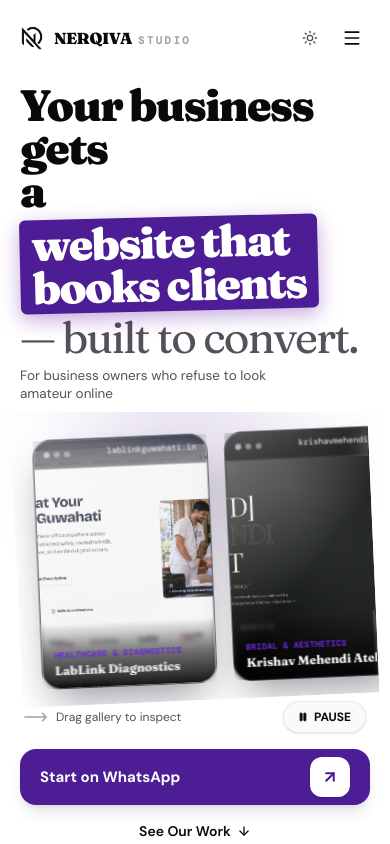
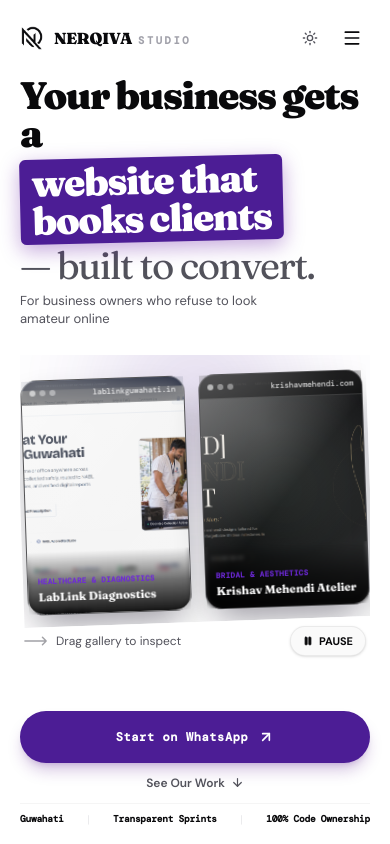
Before and after one commit to dipexplorer/nerqiva-agency-site, a Next.js app: page / in a window 390 px wide. Shown: the top 844 px of the page. Built offline with nearby package versions, Linux system fonts and the light colour scheme.

Commit message:
fix(mobile): remove clunky CTA badge, fix mobile horizontal overflow, and refine bottom facts layout

```diff
--- a/src/components/SensoryHero.tsx
+++ b/src/components/SensoryHero.tsx
@@ -81,12 +81,12 @@ function MobileHero() {
   const displayProjects = [...REAL_MOBILE_PROJECTS, ...REAL_MOBILE_PROJECTS];
 
   return (
-    <div className="sm:hidden flex flex-col justify-between min-h-[100svh] w-full px-5 pt-20 pb-4 select-none bg-bg-primary dark:bg-[#09090b] transition-colors duration-300">
+    <div className="sm:hidden flex flex-col justify-between min-h-[100svh] w-full max-w-full overflow-hidden px-5 pt-18 xs:pt-20 pb-4 select-none bg-bg-primary dark:bg-[#09090b] transition-colors duration-300">
 
-      {/* ── Top Header Text: Pure Authority (Kicker Removed for Clean & Professional Polish) ── */}
+      {/* ── Top Header Text: Pure Authority (Clean & Professional) ── */}
       <div className="shrink-0 pt-1">
         {/* Editorial Headline with Purple Slot Box */}
-        <h1 className="font-display font-black text-text-primary dark:text-white text-[2.75rem] leading-[0.98] tracking-[-0.04em] mb-2">
+        <h1 className="font-display font-black text-text-primary dark:text-white text-[2.4rem] xs:text-[2.75rem] leading-[1.0] tracking-[-0.04em] mb-2">
           Your business gets<br />
           a<br />
           <span
@@ -106,13 +106,13 @@ function MobileHero() {
         </h1>
 
         {/* Subtitle */}
-        <p className="font-sans text-[13.5px] text-text-secondary dark:text-white/60 mb-2 leading-snug max-w-[30ch]">
+        <p className="font-sans text-[13px] xs:text-[13.5px] text-text-secondary dark:text-white/60 mb-2 leading-snug max-w-[30ch]">
           For business owners who refuse to look amateur online
         </p>
       </div>
 
       {/* ── Center Stage: Diagonal Glass Bending Gallery Rail ── */}
-      <div className="relative my-auto py-2 shrink-0 overflow-hidden -mx-5 px-5">
+      <div className="relative my-auto py-2 shrink-0 w-full overflow-hidden">
 
         {/* Subtle Ambient Refraction Gradients */}
         <div
@@ -121,23 +121,27 @@ function MobileHero() {
           aria-hidden="true"
         />
 
-        {/* Diagonal Rotated Track */}
+        {/* Diagonal Rotated Track with Strict Paint Containment */}
         <div
           ref={railRef}
           onTouchStart={() => { isInteracting.current = true; }}
           onTouchEnd={() => { isInteracting.current = false; }}
           onMouseDown={() => { isInteracting.current = true; }}
           onMouseUp={() => { isInteracting.current = false; }}
-          className="flex gap-4 overflow-x-auto py-4 px-5 touch-pan-x select-none -rotate-[2.5deg] scale-[1.02]"
-          style={{ scrollbarWidth: "none", WebkitOverflowScrolling: "touch" }}
+          className="flex gap-3.5 overflow-x-auto py-3 px-1 touch-pan-x select-none -rotate-[2deg]"
+          style={{
+            scrollbarWidth: "none",
+            WebkitOverflowScrolling: "touch",
+            contain: "paint",
+          }}
         >
           {displayProjects.map((project, idx) => (
             <article
               key={`${project.id}-${idx}`}
-              className="flex-none w-[172px] h-[245px] rounded-[18px] overflow-hidden relative shadow-2xl transition-transform active:scale-[0.98] bg-zinc-900 border border-white/25 dark:border-white/15"
+              className="flex-none w-[164px] h-[235px] rounded-[16px] overflow-hidden relative shadow-2xl transition-transform active:scale-[0.98] bg-zinc-900 border border-white/25 dark:border-white/15"
               style={{
                 boxShadow:
-                  "0 20px 40px -12px rgba(15, 10, 30, 0.45), 0 0 0 1px rgba(255, 255, 255, 0.2) inset",
+                  "0 18px 36px -10px rgba(15, 10, 30, 0.45), 0 0 0 1px rgba(255, 255, 255, 0.18) inset",
               }}
             >
               {/* Actual Real UI Screenshot */}
@@ -169,23 +173,23 @@ function MobileHero() {
               />
 
               {/* Frosted Glass Browser Chrome Header */}
-              <div className="absolute inset-x-0 top-0 h-7 flex items-center justify-between px-2.5 bg-black/40 backdrop-blur-md border-b border-white/15 z-30">
+              <div className="absolute inset-x-0 top-0 h-6 flex items-center justify-between px-2 bg-black/40 backdrop-blur-md border-b border-white/15 z-30">
                 <div className="flex items-center gap-1">
                   <span className="w-1.5 h-1.5 rounded-full bg-white/60" />
                   <span className="w-1.5 h-1.5 rounded-full bg-white/40" />
                   <span className="w-1.5 h-1.5 rounded-full bg-white/40" />
                 </div>
-                <div className="font-mono text-[8.5px] font-medium tracking-tight text-white/80 truncate max-w-[100px]">
+                <div className="font-mono text-[8px] font-medium tracking-tight text-white/80 truncate max-w-[95px]">
                   {project.urlLabel}
                 </div>
               </div>
 
               {/* Frosted Glass Bottom Scrim with Real Client Data */}
-              <div className="absolute inset-x-0 bottom-0 pt-6 pb-2.5 px-3 bg-gradient-to-t from-black/90 via-black/55 to-transparent backdrop-blur-[2px] z-30 flex flex-col justify-end">
-                <span className="font-mono text-[8px] font-bold text-accent-light dark:text-accent uppercase tracking-wider mb-0.5">
+              <div className="absolute inset-x-0 bottom-0 pt-6 pb-2.5 px-2.5 bg-gradient-to-t from-black/90 via-black/55 to-transparent backdrop-blur-[2px] z-30 flex flex-col justify-end">
+                <span className="font-mono text-[7.5px] font-bold text-accent-light dark:text-accent uppercase tracking-wider mb-0.5">
                   {project.category}
                 </span>
-                <span className="font-display font-bold text-xs text-white leading-tight truncate">
+                <span className="font-display font-bold text-[11.5px] text-white leading-tight truncate">
                   {project.client}
                 </span>
               </div>
@@ -217,7 +221,7 @@ function MobileHero() {
             type="button"
             onClick={() => setIsPaused((prev) => !prev)}
             aria-pressed={isPaused}
-            className="h-[32px] px-3.5 flex items-center gap-1.5 rounded-full bg-bg-card dark:bg-[#1a1625] border border-border/80 dark:border-white/15 text-text-primary dark:text-white text-xs font-bold shadow-sm active:scale-95 transition-transform cursor-pointer"
+            className="h-[30px] px-3 flex items-center gap-1.5 rounded-full bg-bg-card dark:bg-[#1a1625] border border-border/80 dark:border-white/15 text-text-primary dark:text-white text-[11px] font-bold shadow-sm active:scale-95 transition-transform cursor-pointer"
           >
             {isPaused ? (
               <>
@@ -234,46 +238,37 @@ function MobileHero() {
         </div>
       </div>
 
-      {/* ── Bottom Actions & Trust Facts ── */}
-      <div className="shrink-0 flex flex-col gap-2 mt-auto pt-2">
-        {/* Main WhatsApp CTA with White Arrow Badge */}
+      {/* ── Bottom Actions & Trust Facts (Clean, No AI Slop Badge, Zero Margin Overflow) ── */}
+      <div className="shrink-0 flex flex-col gap-2 mt-auto pt-2 w-full">
+        {/* Unified, Confident Primary WhatsApp CTA (No Clunky White Inner Box) */}
         <a
           href="https://wa.me/918724932985?text=Hi%20Dipjyoti,%20I%20want%20a%20website%20for%20my%20business."
           target="_blank"
           rel="noopener noreferrer"
-          className="w-full h-14 rounded-2xl text-white flex items-center justify-between px-5 font-sans font-bold text-[15px] shadow-lg active:scale-[0.98] transition-transform select-none"
-          style={{ background: "var(--accent, #5a0a9c)" }}
+          className="w-full h-13 xs:h-14 rounded-full text-white flex items-center justify-center gap-2.5 px-6 font-mono text-xs xs:text-sm font-bold tracking-wider active:scale-[0.98] transition-all duration-200 shadow-lg shadow-purple-900/25 select-none hover:opacity-95"
+          style={{ background: "var(--accent)" }}
           aria-label="Start on WhatsApp"
         >
           <span>Start on WhatsApp</span>
-          <span
-            className="w-10 h-10 rounded-xl bg-white flex items-center justify-center shrink-0 shadow-sm"
-            aria-hidden="true"
-          >
-            <ArrowUpRight
-              size={18}
-              strokeWidth={2.8}
-              style={{ color: "var(--accent, #5a0a9c)" }}
-            />
-          </span>
+          <ArrowUpRight size={16} strokeWidth={2.5} className="shrink-0" />
         </a>
 
-        {/* See Our Work link */}
+        {/* See Our Work Secondary Action */}
         <a
           href="#flagships"
-          className="w-full flex items-center justify-center gap-1.5 py-2 font-sans text-sm font-semibold text-text-primary dark:text-white active:opacity-75 transition-opacity select-none"
+          className="w-full flex items-center justify-center gap-1.5 py-1 font-sans text-xs xs:text-[13px] font-semibold text-text-secondary dark:text-white/60 hover:text-text-primary dark:hover:text-white active:opacity-75 transition-colors select-none"
         >
           <span>See Our Work</span>
-          <ArrowDown size={14} strokeWidth={2.2} />
+          <ArrowDown size={13} strokeWidth={2.2} />
         </a>
 
-        {/* Facts Row with | Dividers */}
-        <div className="w-full border-t border-border/60 dark:border-white/10 pt-2.5 pb-1 flex items-center justify-between text-[11px] font-sans font-bold text-text-primary dark:text-white">
-          <span>Guwahati</span>
-          <span className="text-border dark:text-white/20 font-normal">|</span>
-          <span>Transparent Sprints</span>
-          <span className="text-border dark:text-white/20 font-normal">|</span>
-          <span>You own 100% of the code</span>
+        {/* Facts Row: Mathematically Balanced, Zero Overflow */}
+        <div className="w-full border-t border-border/50 dark:border-white/10 pt-2 pb-0.5 flex items-center justify-between font-mono text-[9.5px] xs:text-[10.5px] text-text-tertiary dark:text-white/50 tracking-tight">
+          <span className="font-semibold text-text-primary dark:text-white shrink-0">Guwahati</span>
+          <span className="opacity-25 select-none">|</span>
+          <span className="font-semibold text-text-primary dark:text-white shrink-0">Transparent Sprints</span>
+          <span className="opacity-25 select-none">|</span>
+          <span className="font-semibold text-text-primary dark:text-white shrink-0">100% Code Ownership</span>
         </div>
       </div>
 
@@ -386,7 +381,7 @@ export default function SensoryHero() {
   return (
     <section
       id="hero"
-      className="intro-hero relative w-full overflow-hidden select-none bg-bg-primary dark:bg-[#09090b] transition-colors duration-300"
+      className="intro-hero relative w-full max-w-full overflow-hidden select-none bg-bg-primary dark:bg-[#09090b] transition-colors duration-300"
     >
       <MobileHero />
       <DesktopHero />
```
